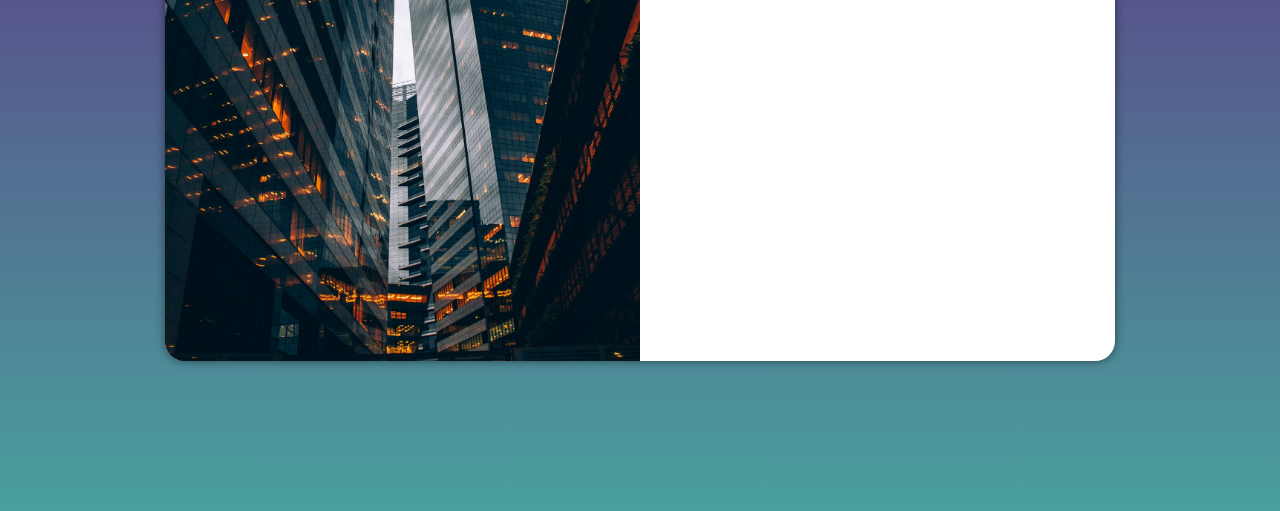
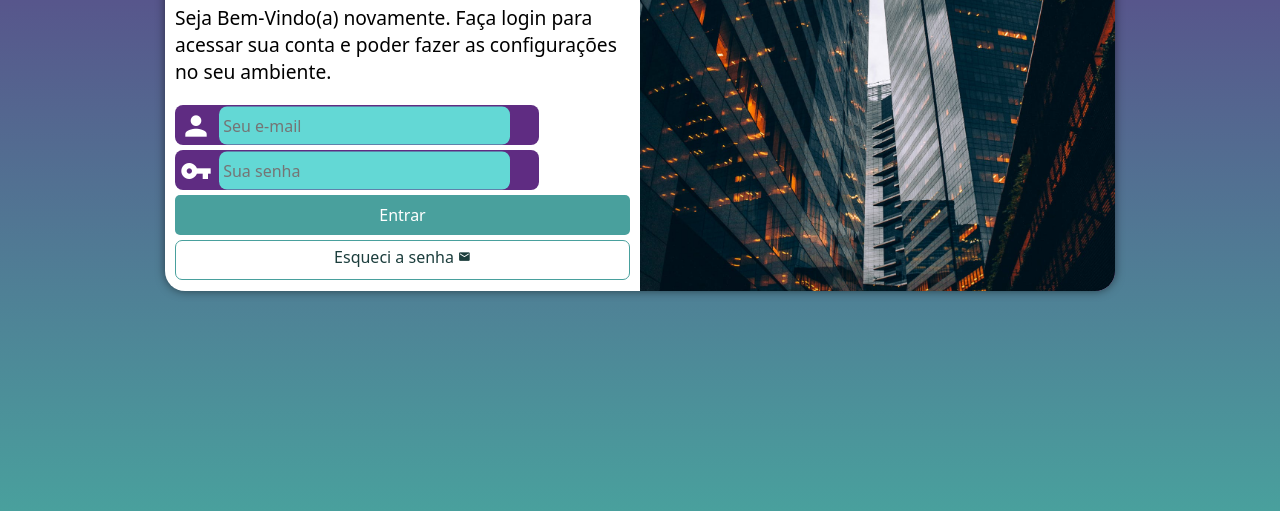
Before and after one commit to AnaCarolina-30/projeto-login, a plain HTML site: page index.html in a window 1280 px wide. Shown: the part 289-800 px from the top of the page. Drawn offline with Linux system fonts and the light colour scheme.

Commit message:
atualização do projeto

```diff
--- a/estilos/media-query.css
+++ b/estilos/media-query.css
@@ -8,6 +8,7 @@
 
     section#login {
         width: 80vw;
+        height: 300px;
     }
 
     section#login > div#imagem {
@@ -30,16 +31,27 @@
 
     section#login {
         width: 950px;
+        height: 360px;
     }
 
     section#login > div#imagem {
-        float: left;
+        float: right;
         width: 50%;
         height: 100%;
     }
 
     section#login > div#formulario {
-        float: right;
+        float: left;
         width: 50%;
     }
-}
+
+    div#formulario > h1 {
+        font-size: 2em;
+    }
+
+    div#formulario > p {
+        font-size: 1.2em;
+        margin: 20px 0px;
+    }
+
+    }
--- a/estilos/style.css
+++ b/estilos/style.css
@@ -32,8 +32,8 @@ section#login {
     overflow: hidden;
 
     background-color: white;
-    height: 500px;
-    width: 250px;
+    height: 515px;
+    width: 254px;
     border-radius: 20px;
     box-shadow: 0px 0px 10px rgba(0, 0, 0, 0.507);
 
@@ -53,3 +53,86 @@ section#login > div#formulario {
     display: block;
     padding: 10px;
 }
+
+div#formulario > h1 {
+    text-align: center;
+    margin-bottom: 10px;
+}
+
+div#formulario > p {
+    font-size: 0.8em;
+}
+
+form > div.campo {
+    background-color: #5f2c82;
+    display: block;
+    width: 80%;
+    height: 40px;
+    border-radius: 8px;
+    margin: 5px 0px;
+}
+
+div.campo > label {
+    display: none;
+}
+
+div.campo > i {
+    color: white;
+    font-size: 2em;
+    width: 40px;
+    padding: 5px;
+}
+
+div.campo > input {
+    background-color: #63d8d5;
+    font-size: 1em;
+    width: 80%;
+    height: 96%;
+    transform: translateY(-10.5px);
+    border: 0px;
+    border-radius: 8px;
+    padding: 4px;
+}
+
+div.campo > input:focus-within {
+    background-color: white;
+}
+
+form > input[type=submit] {
+    display: block;
+    font-size: 1em;
+    width: 100%;
+    height: 40px;
+    background-color: #49a09d;
+    color: white;
+    border: none;
+    border-radius: 5px;
+    cursor: pointer;
+}
+
+form > input[type=submit]:hover {
+    background-color: #295d5b;
+}
+
+form > a.botão {
+    display: block;
+    text-align: center;
+    font-size: 1em;
+    width: 100%;
+    height: 40px;
+    padding-top: 5px;
+    margin-top: 5px;
+    background-color: white;
+    color: #1c3e3d;
+    border: 1px solid #49a09d;
+    border-radius: 7px;
+    text-decoration: none;
+}
+
+form > a.botão:hover {
+    background-color: #60d6d2;
+}
+
+form > a.botão > i {
+    font-size: 0.8em;
+}
--- a/index.html
+++ b/index.html
@@ -4,6 +4,7 @@
     <meta charset="UTF-8">
     <meta name="viewport" content="width=device-width, initial-scale=1.0">
     <title>Login</title>
+    <link href="https://fonts.googleapis.com/icon?family=Material+Icons" rel="stylesheet" >
     <link rel="stylesheet" href="estilos/style.css">
     <link rel="stylesheet" href="estilos/media-query.css">
 </head>
@@ -15,12 +16,24 @@
             <div id="formulario">
                 <h1>Login</h1>
                 <p>Seja Bem-Vindo(a) novamente. Faça login para acessar sua conta e poder fazer as configurações no seu ambiente.</p>
-                <form action="login.php" method="post">
-
+                <form action="login.php" method="post" autocomplete="on">
+                    <div class="campo">
+                        <i class="material-icons">person</i>
+                        <input type="email" name="login" id="ilogin" placeholder="Seu e-mail" autocomplete="email" required>
+                        <label for="ilogin">Login</label>
+                    </div>
+                    <div class="campo">
+                        <i class="material-icons">vpn_key</i>
+                        <input type="password" name="senha" id="isenha" placeholder="Sua senha" autocomplete="current-password" required minlength="8">
+                        <label for="isenha">Senha</label>
+                    </div>
+                    <input type="submit" value="Entrar">
+                    <a href="esqueci.html" class="botão">
+                        Esqueci a senha <i class="material-icons">mail</i>
+                    </a>
                 </form>
             </div>
         </section>
     </main>
-
 </body>
 </html>
```
